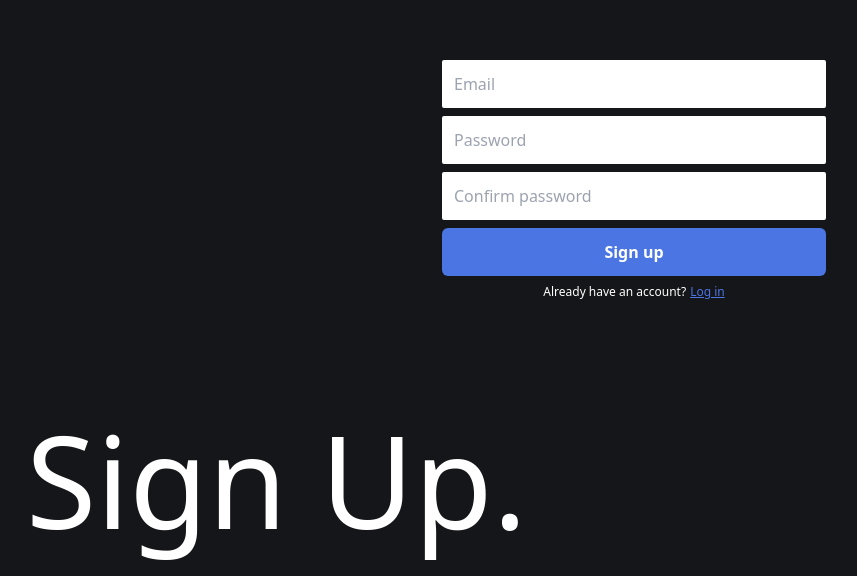
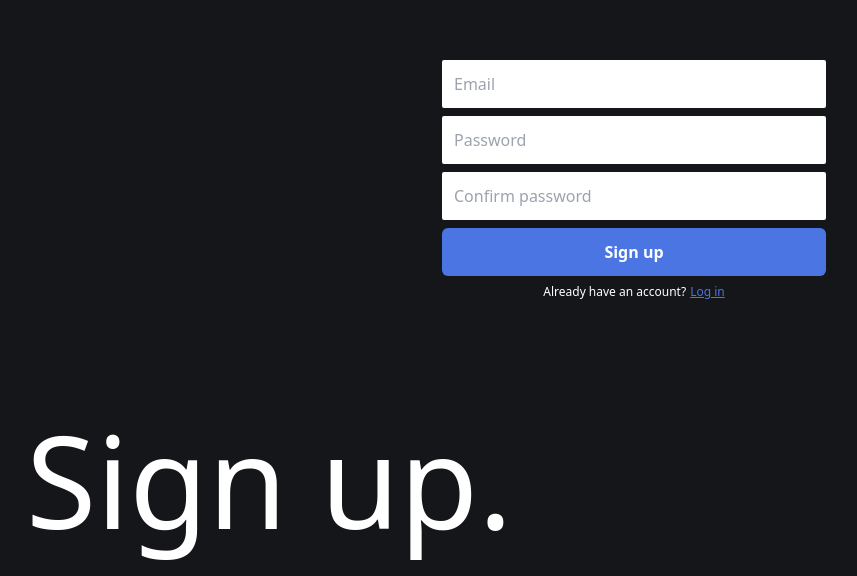
Before and after one commit to MarkCarson777/fitness-tracker, a React (Vite) app: page /signup in a window 1280 px wide. Shown: the part 224-800 px from the top of the page, without its empty margins (6-863 px from the left). Built offline with nearby package versions, Linux system fonts and the light colour scheme; no server answers; sample sign-in values are in the browser's storage.

Commit message:
cleaned up tailwind classes

```diff
--- a/src/views/LogIn/index.tsx
+++ b/src/views/LogIn/index.tsx
@@ -14,7 +14,7 @@ export function Login() {
   const navigate = useNavigate();
 
   return (
-    <main className="relative flex flex-col h-screen w-full justify-center items-center bg-black-500">
+    <main className="container relative flex flex-col h-screen justify-center items-center bg-black-500">
       <header className="sr-only">
         <h1>Login to Fit Tracker</h1>
       </header>
@@ -26,7 +26,7 @@ export function Login() {
           Sign In to Your Account
         </h2>
         <LoginForm />
-        <div className="space-y-2 w-full flex flex-col items-center">
+        <div className="space-y-2 flex flex-col items-center">
           <GoogleSignIn
             onClick={async () => {
               await googleSignIn();
--- a/src/views/Signup/index.tsx
+++ b/src/views/Signup/index.tsx
@@ -5,7 +5,7 @@ import { SignupForm } from "../../containers/SignupForm";
 
 export function Signup() {
   return (
-    <main className="relative flex flex-col h-screen w-full justify-center items-center bg-black-500">
+    <main className="container relative flex flex-col h-screen justify-center items-center bg-black-500">
       <header className="sr-only">
         <h1>Sign up to Fit Tracker</h1>
       </header>
@@ -29,10 +29,10 @@ export function Signup() {
         </p>
       </section>
       <footer
-        className="absolute left-8 bottom-8 flex flex-col text-6xl md:text-8xl lg:text-9xl text-white"
+        className="absolute left-8 bottom-8 text-6xl md:text-8xl lg:text-9xl text-white"
         aria-label="Fit Tracker"
       >
-        <span>Sign Up.</span>
+        <span>Sign up.</span>
       </footer>
     </main>
   );
```
